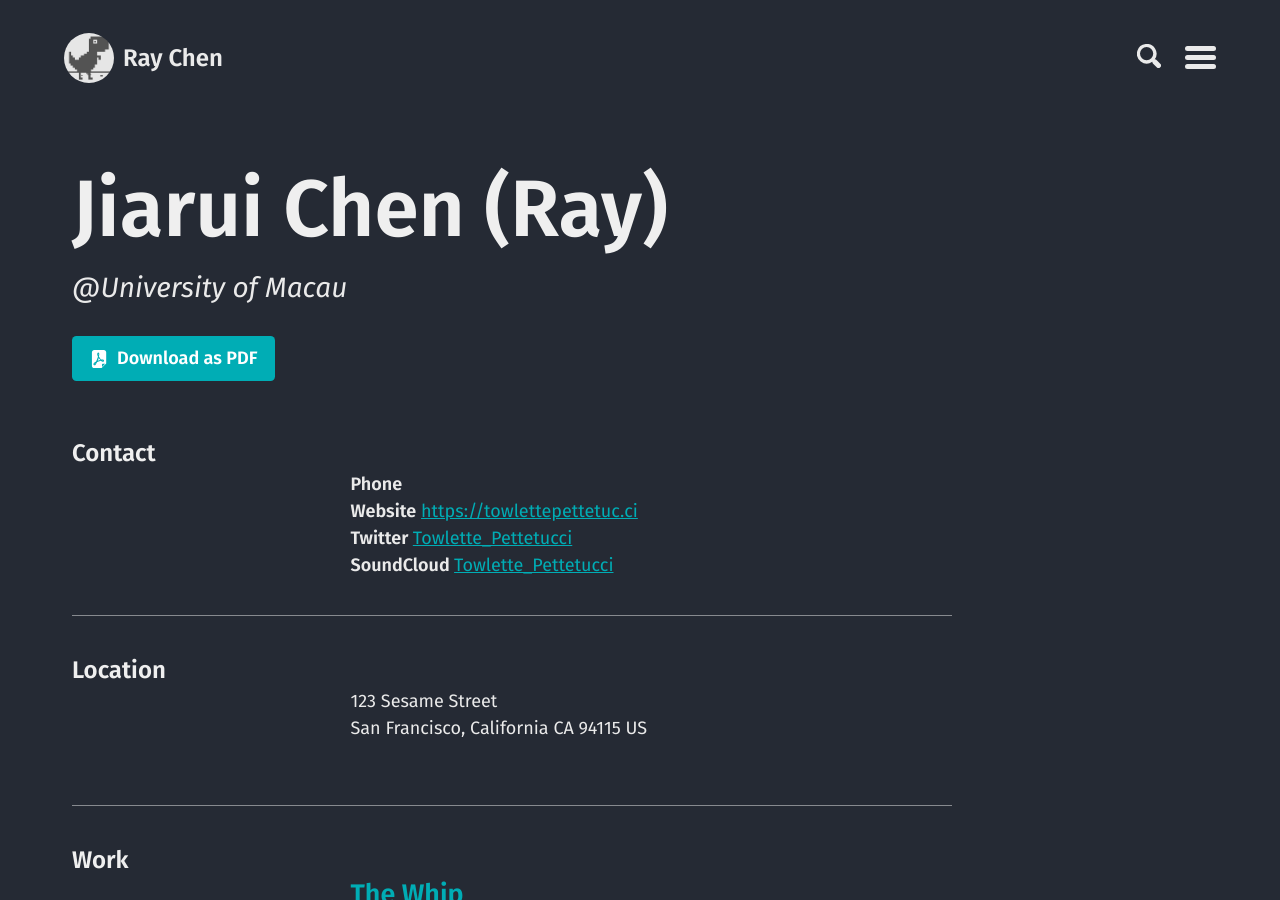
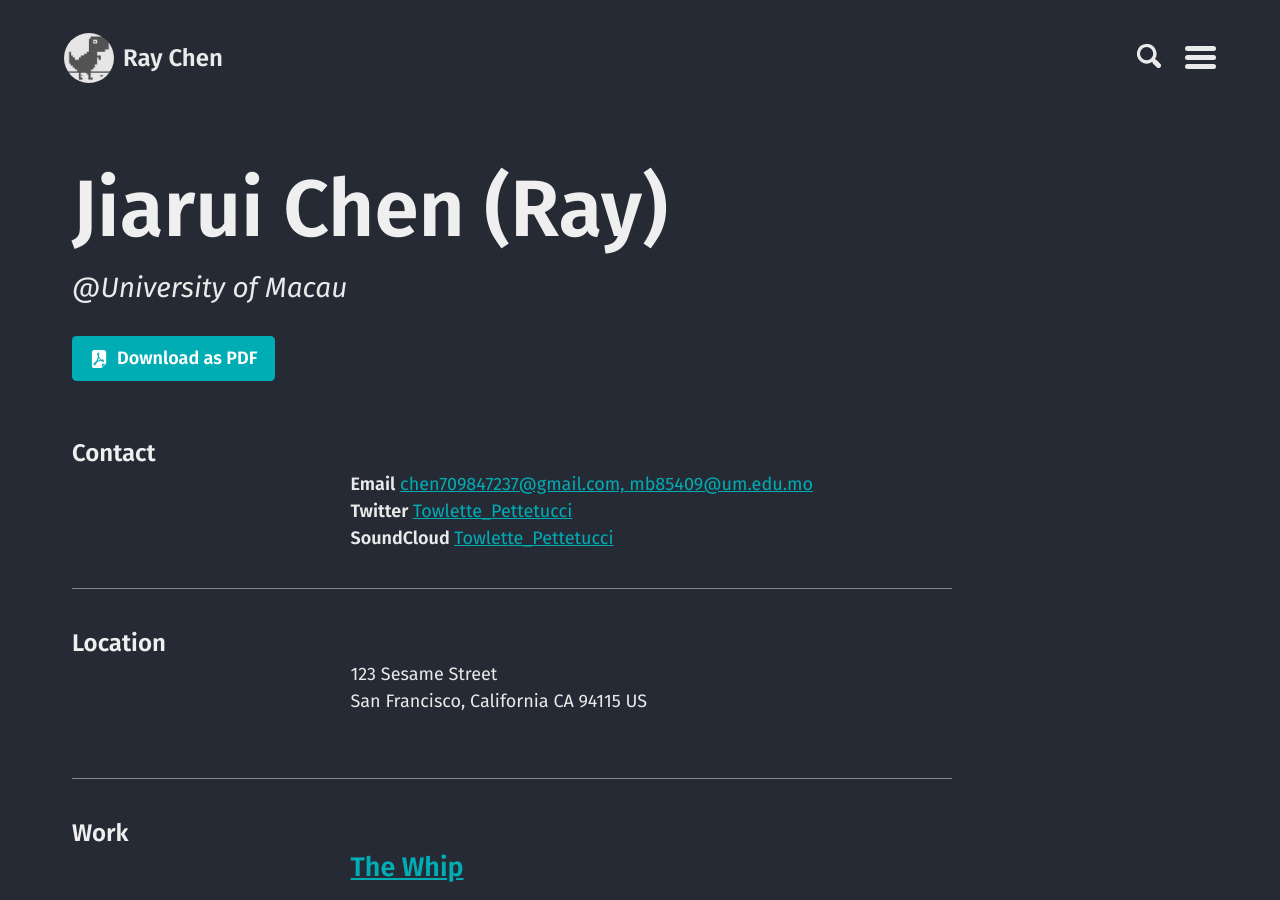
Before and after one commit to chen709847237/chen709847237, a Jekyll site: the page built from cv.md, in a window 1280 px wide and 900 px high. Built offline with Jekyll 4.4.1, drawn with Linux system fonts in a browser that asks for light colours; part of the change alters nothing that is shown.

Commit message:
Update cv.json

```diff
--- a/_data/cv.json
+++ b/_data/cv.json
@@ -3,10 +3,9 @@
     "name": "Jiarui Chen (Ray)",
     "label": "@University of Macau",
     "picture": "/assets/img/chrome.png",
-    "email-1": "chen709847237@gmail.com",
-    "email-2": "mb85409@um.edu.mo",
-    "phone": "",
-    "website": "https://towlettepettetuc.ci",
+    "email": "chen709847237@gmail.com, mb85409@um.edu.mo",
+    "phone": ,
+    "website": ,
     "summary": "",
     "location": {
       "address": "123 Sesame Street",
```
